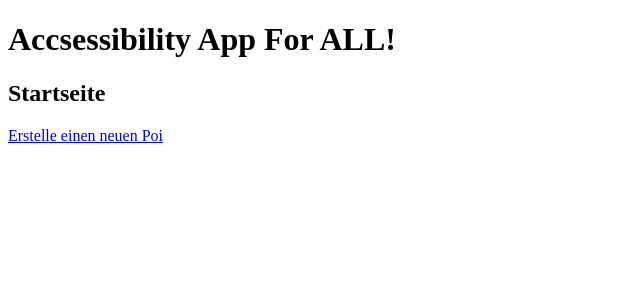
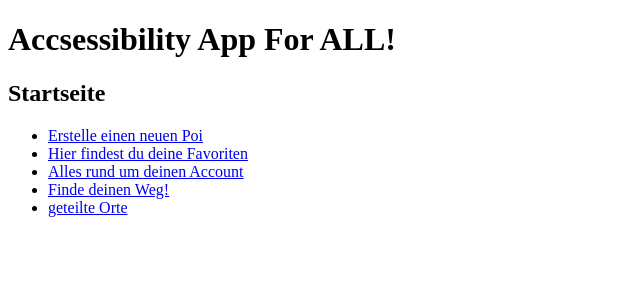
Before and after one commit to mullerow/Abled-App, a Vue app: page / in a window 1280 px wide. Shown: the top 300 px of the page, without its empty margins (0-640 px from the left). Built offline with nearby package versions, Linux system fonts and the light colour scheme.

Commit message:
Chore: add main Views and Links

```diff
--- a/src/router/index.js
+++ b/src/router/index.js
@@ -1,6 +1,10 @@
 import { createRouter, createWebHistory } from 'vue-router'
 import HomeView from '@/views/HomeView.vue'
 import createPoiView from '@/views/createPoiView.vue'
+import favoritePoiView from '@/views/favoritePoiView.vue'
+import accountView from '@/views/accountView.vue'
+import searchPoisView from '@/views/searchPoisView.vue'
+import ownPoisView from '@/views/ownPoisView.vue'
 
 const router = createRouter({
   history: createWebHistory(import.meta.env.BASE_URL),
@@ -14,6 +18,26 @@ const router = createRouter({
       path: '/createpoi',
       name: 'createpoi',
       component: createPoiView
+    },
+    {
+      path: '/favoritepois',
+      name: 'favoritepois',
+      component: favoritePoiView
+    },
+    {
+      path: '/account',
+      name: 'account',
+      component: accountView
+    },
+    {
+      path: '/searchPois',
+      name: 'searchPois',
+      component: searchPoisView
+    },
+    {
+      path: '/ownPois',
+      name: 'ownPois',
+      component: ownPoisView
     }
   ]
 })
--- a/src/views/HomeView.vue
+++ b/src/views/HomeView.vue
@@ -1,4 +1,10 @@
 <template>
   <h2>Startseite</h2>
-  <RouterLink to="/createPoi">Erstelle einen neuen Poi</RouterLink>
+  <ul>
+    <li><RouterLink to="/createPoi">Erstelle einen neuen Poi</RouterLink></li>
+    <li><RouterLink to="/favoritePois">Hier findest du deine Favoriten</RouterLink></li>
+    <li><RouterLink to="/account">Alles rund um deinen Account</RouterLink></li>
+    <li><RouterLink to="/searchpois">Finde deinen Weg!</RouterLink></li>
+    <li><RouterLink to="/ownpois">geteilte Orte</RouterLink></li>
+  </ul>
 </template>
--- /dev/null
+++ b/src/views/accountView.vue
@@ -0,0 +1,8 @@
+<template>
+  <h2>Verwalte deine Account-Daten</h2>
+  <RouterLink to="/">Gehe zurück zur Startseite</RouterLink>
+</template>
+
+<script>
+export default {}
+</script>
--- /dev/null
+++ b/src/views/favoritePoiView.vue
@@ -0,0 +1,8 @@
+<template>
+  <h2>Hier findest du alle deine favorisierten Orte</h2>
+  <RouterLink to="/">Gehe zurück zur Startseite</RouterLink>
+</template>
+
+<script>
+export default {}
+</script>
--- /dev/null
+++ b/src/views/ownPoisView.vue
@@ -0,0 +1,8 @@
+<template>
+  <h2>Hier findest du alle Orte die du geteilt hast</h2>
+  <RouterLink to="/">Gehe zurück zur Startseite</RouterLink>
+</template>
+
+<script>
+export default {}
+</script>
--- /dev/null
+++ b/src/views/searchPoisView.vue
@@ -0,0 +1,8 @@
+<template>
+  <h2>Hier findest du alle deine favorisierten Orte</h2>
+  <RouterLink to="/">Gehe zurück zur Startseite</RouterLink>
+</template>
+
+<script>
+export default {}
+</script>
```
